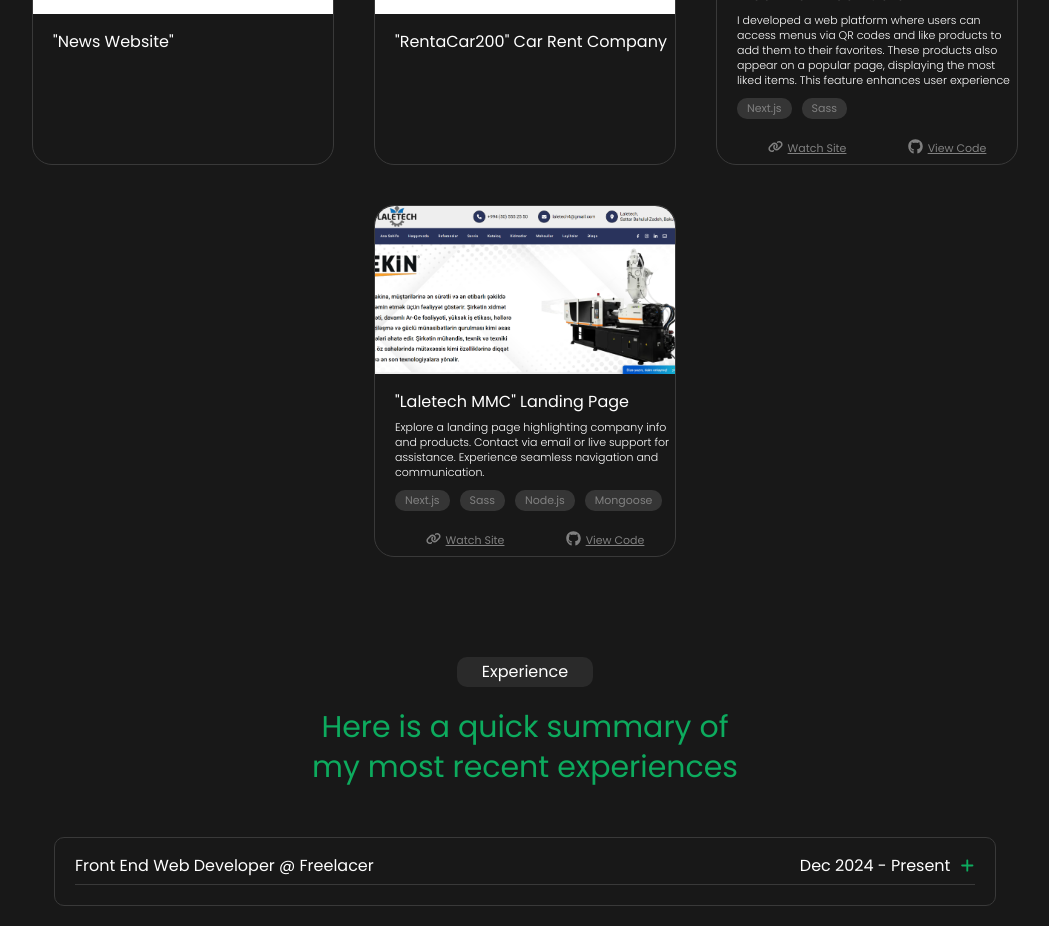
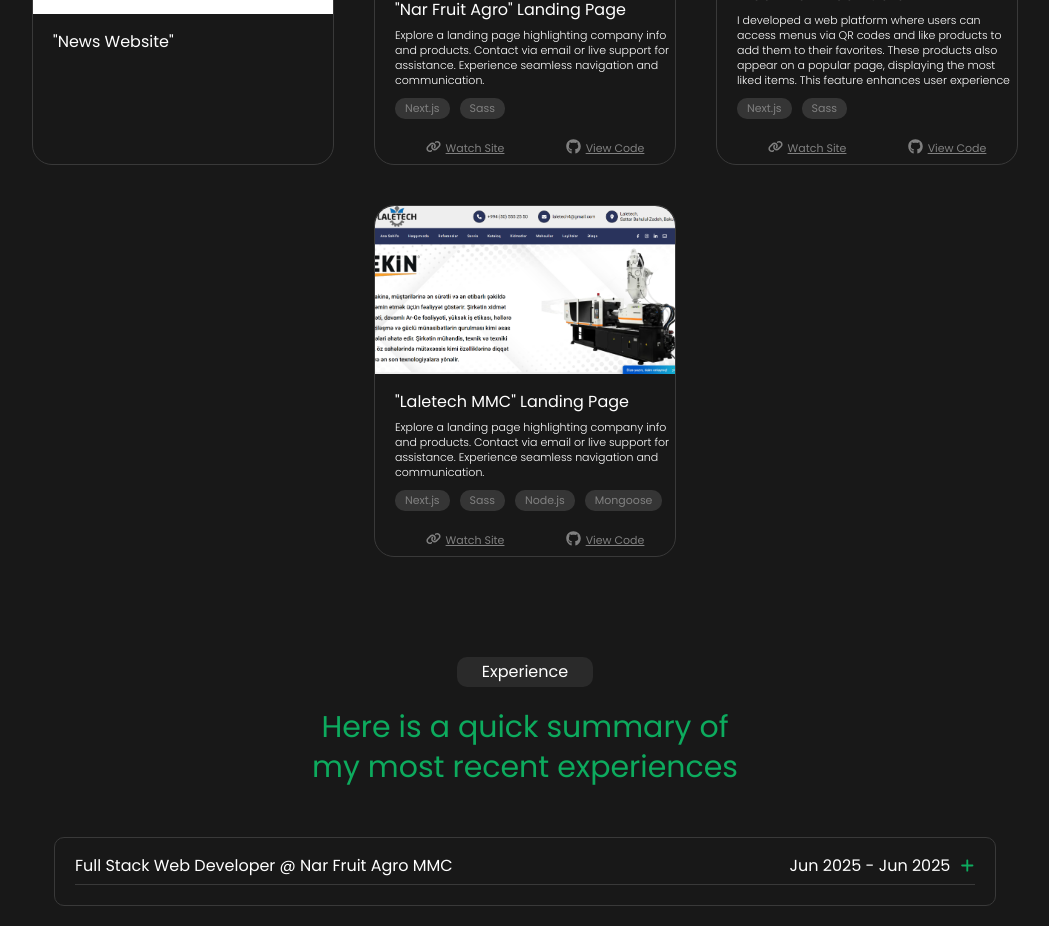
Before and after one commit to ElchinAbuzarli/TAI-IP-, a Next.js app: page / in a window 1280 px wide. Shown: the part 2060-2986 px from the top of the page, without its empty margins (115-1164 px from the left). Built offline with nearby package versions, Linux system fonts and the light colour scheme.

Commit message:
nar agro

```diff
--- a/components/experience/experience.jsx
+++ b/components/experience/experience.jsx
@@ -17,7 +17,6 @@
   const [showDetail2, setShowDetail2] = useState(false);
   const [showDetail3, setShowDetail3] = useState(false);
   const [showDetail4, setShowDetail4] = useState(false);
-
 
   // Toggle function for each card
   const toggleDetail1 = () => {
@@ -44,12 +43,54 @@
           Here is a quick summary of my most recent experiences
         </h1>
 
+        <div className="experience-card">
+          <div className="experience-head">
+            <div className="head-div">
+              <h1>Full Stack Web Developer @ Nar Fruit Agro MMC</h1>
+              <h1>Jun 2025 - Jun 2025</h1>
+            </div>
+            <FontAwesomeIcon
+              className="exp-toggle"
+              icon={showDetail4 ? faMinus : faPlus}
+              onClick={toggleDetail4}
+            />
+          </div>
+
+          {showDetail4 && (
+            <div className="exp-detail">
+              <div className="exp-location">
+                <span>
+                  <FontAwesomeIcon className="exp-icon" icon={faLocationPin} />
+                  Baku,Azerbaijan
+                </span>
+
+                <Link href="https://narfruit.laletech.az/">
+                  <FontAwesomeIcon className="exp-icon" icon={faLink} />
+                  narfruit.laletech.az
+                </Link>
+              </div>
+
+              <h1>
+                Developing FrontEnd in Nar Fruit Agro on Next.js/React framework
+              </h1>
+
+              <ul className="exp-tech">
+                <li> Led the development of the front-end side of websites,</li>
+
+                <li>
+                  {" "}
+                  Managed the deployment and hosting process for projects
+                </li>
+              </ul>
+            </div>
+          )}
+        </div>
         {/* CARD 1 */}
         <div className="experience-card">
           <div className="experience-head">
             <div className="head-div">
               <h1>Front End Web Developer @ Freelacer</h1>
-              <h1>Dec 2024 - Present</h1>
+              <h1>Dec 2024 - May 2025</h1>
             </div>
             <FontAwesomeIcon
               className="exp-toggle"
@@ -73,12 +114,16 @@
               </div>
 
               <h1>
-              Developing QR Menu website in Bookmall on Next.js/React framework
+                Developing QR Menu website in Bookmall on Next.js/React
+                framework
               </h1>
 
               <ul className="exp-tech">
                 <li> Led the development of the front-end side of websites,</li>
-              <li> Managed the deployment and hosting process for projects</li>
+                <li>
+                  {" "}
+                  Managed the deployment and hosting process for projects
+                </li>
               </ul>
             </div>
           )}
@@ -113,13 +158,23 @@
               </div>
 
               <h1>
-                Developing Front End in News Website on Next.js/React framework and
+                Developing Front End in News Website on Next.js/React framework
+                and
               </h1>
 
               <ul className="exp-tech">
-                <li>Create visually appealing websites aligned with client requirements and brand identity.</li>
-                <li>Ensure websites are optimized for all devices, providing a seamless user experience.</li>
-                <li>Implement interactive features using JavaScript to enhance user engagement using Next.js framework</li>
+                <li>
+                  Create visually appealing websites aligned with client
+                  requirements and brand identity.
+                </li>
+                <li>
+                  Ensure websites are optimized for all devices, providing a
+                  seamless user experience.
+                </li>
+                <li>
+                  Implement interactive features using JavaScript to enhance
+                  user engagement using Next.js framework
+                </li>
               </ul>
             </div>
           )}
@@ -159,13 +214,19 @@
 
               <ul className="exp-tech">
                 <li> Led the development of the front-end side of websites,</li>
-                <li> Designed and developed the back-end infrastructure of websites, </li>
-                <li> Managed the deployment and hosting process for projects</li>
+                <li>
+                  {" "}
+                  Designed and developed the back-end infrastructure of
+                  websites,{" "}
+                </li>
+                <li>
+                  {" "}
+                  Managed the deployment and hosting process for projects
+                </li>
               </ul>
             </div>
           )}
         </div>
-
       </div>
     </section>
   );
--- a/components/project/project.jsx
+++ b/components/project/project.jsx
@@ -2,6 +2,8 @@
 import "./project.scss";
 import Laletech from "../../assets/ltech.png";
 import Bookmall from "../../assets/book.jpg";
+import nar from "../../assets/nar.jpg";
+
 
 import Soon from "../../assets/soon.png";
 import Link from "next/link";
@@ -47,15 +49,14 @@
           <div className="project-card">
             <Image
               className="project-img"
-              src={Soon}
+              src={nar}
               width={300}
               height={200}
             />
 
             <div className="project-card-txt">
-              <h1 className="project-name">"RentaCar200" Car Rent Company</h1>
-
-              {/* <span className="project-txt">
+              <h1 className="project-name">"Nar Fruit Agro" Landing Page</h1>
+              <span className="project-txt">
                 Explore a landing page highlighting company info and products.
                 Contact via email or live support for assistance. Experience
                 seamless navigation and communication.
@@ -63,9 +64,19 @@
               <div className="technologies">
                 <span className="tech">Next.js</span>
                 <span className="tech">Sass</span>
-                <span className="tech">Node.js</span>
-                <span className="tech">Mongoose</span>
-              </div> */}
+              </div>
+
+              <div className="card-foot">
+                <Link href="https://narfruit.laletech.az/">
+                  <FontAwesomeIcon className="card-icon" icon={faLink} />
+                  Watch Site
+                </Link>
+
+                <Link href="https://github.com/ElchinAbuzarli/Nar-Fruit-Agro">
+                  <FontAwesomeIcon className="card-icon" icon={faGithub} />
+                  View Code
+                </Link>
+              </div>
             </div>
           </div>
 
```
Also changed, not shown: assets/nar.jpg (added). Lines whose indentation alone changed are shown as unchanged.
